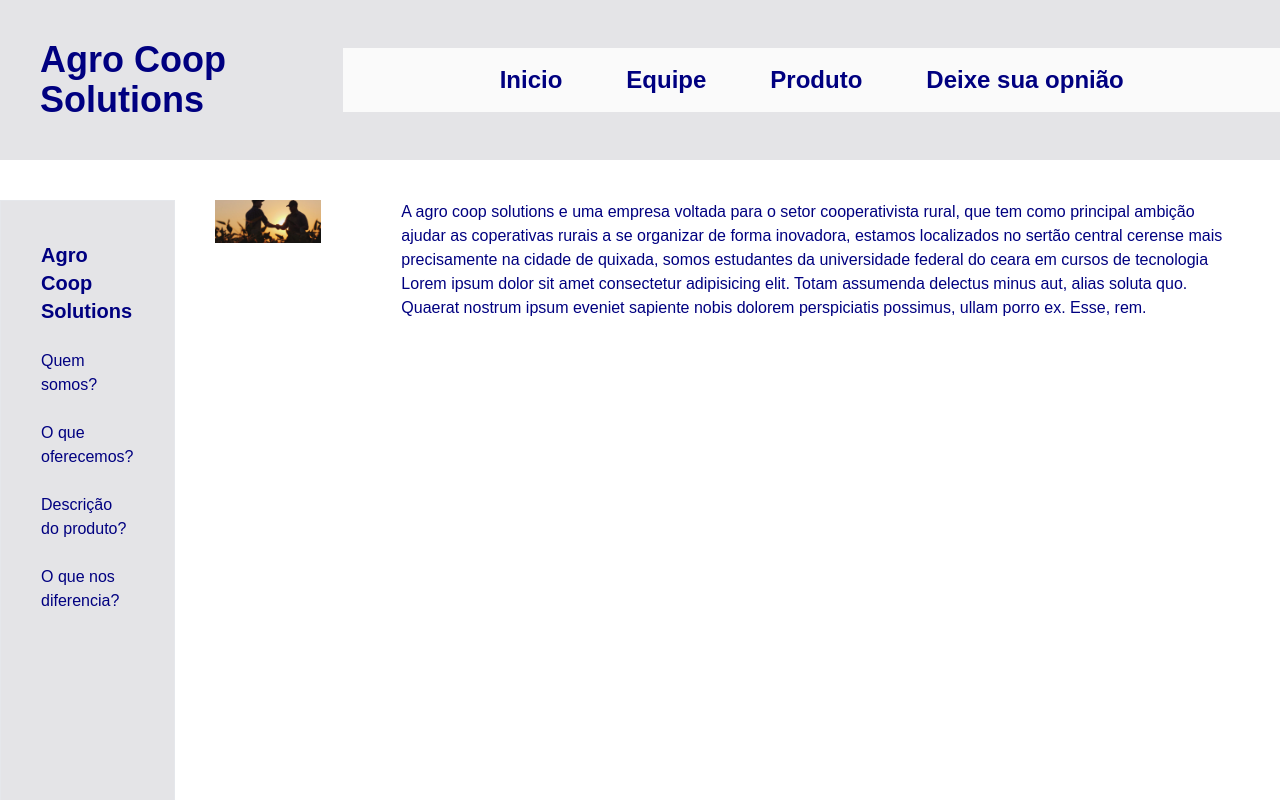
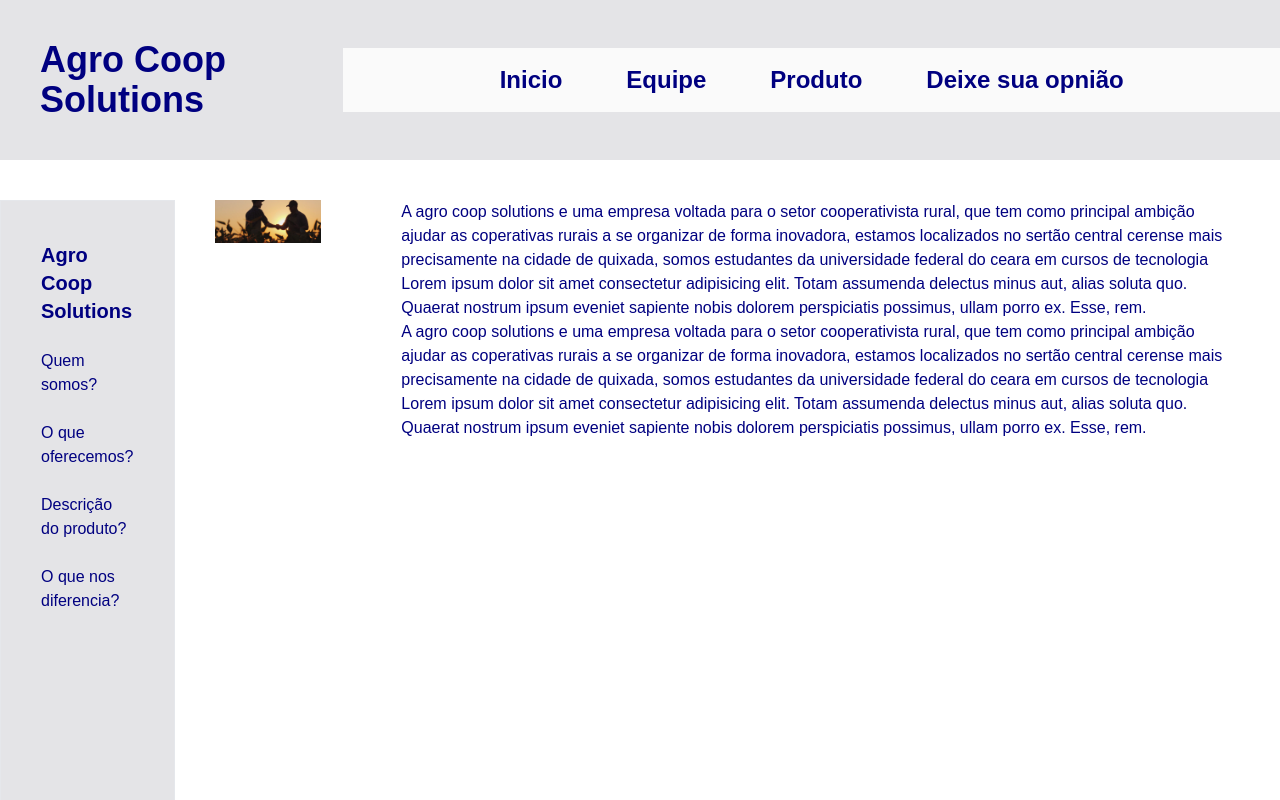
Before and after one commit to victorgomesc/Coop_Agro_Solutions, a Next.js app: page / in a window 1280 px wide. Shown: the top 800 px of the page. Built offline with nearby package versions, Linux system fonts and the light colour scheme.

Commit message:
feat: save modf

```diff
--- a/components/BusinessDescription.tsx
+++ b/components/BusinessDescription.tsx
@@ -10,6 +10,12 @@ const BusinessDescription = () => {
             cerense mais precisamente na cidade de quixada, somos estudantes da universidade federal do ceara em cursos
             de tecnologia Lorem ipsum dolor sit amet consectetur adipisicing elit. Totam assumenda delectus minus aut, alias soluta quo. Quaerat nostrum ipsum eveniet sapiente nobis dolorem perspiciatis possimus, ullam porro ex. Esse, rem.
           </p>
+          <p>
+            A agro coop solutions e uma empresa voltada para o setor cooperativista rural, que tem como principal ambição
+            ajudar as coperativas rurais a se organizar de forma inovadora, estamos localizados no sertão central
+            cerense mais precisamente na cidade de quixada, somos estudantes da universidade federal do ceara em cursos
+            de tecnologia Lorem ipsum dolor sit amet consectetur adipisicing elit. Totam assumenda delectus minus aut, alias soluta quo. Quaerat nostrum ipsum eveniet sapiente nobis dolorem perspiciatis possimus, ullam porro ex. Esse, rem.
+          </p>
         </section>
     </div>
   )
```
